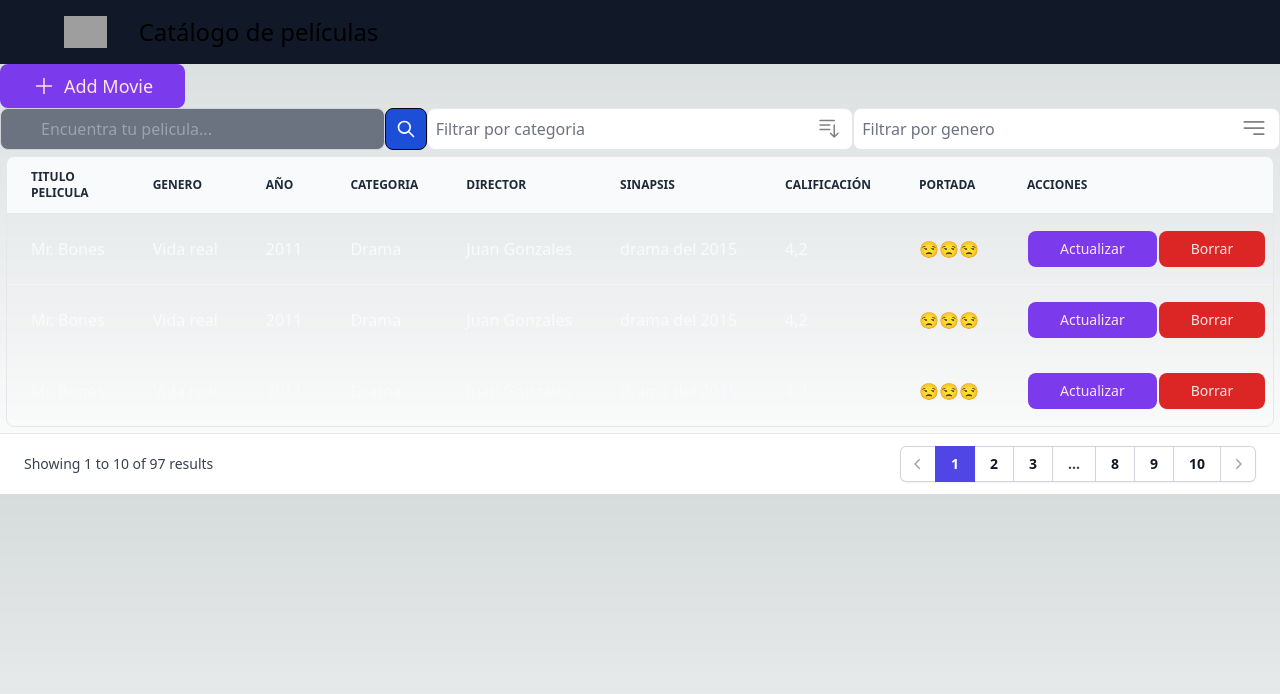
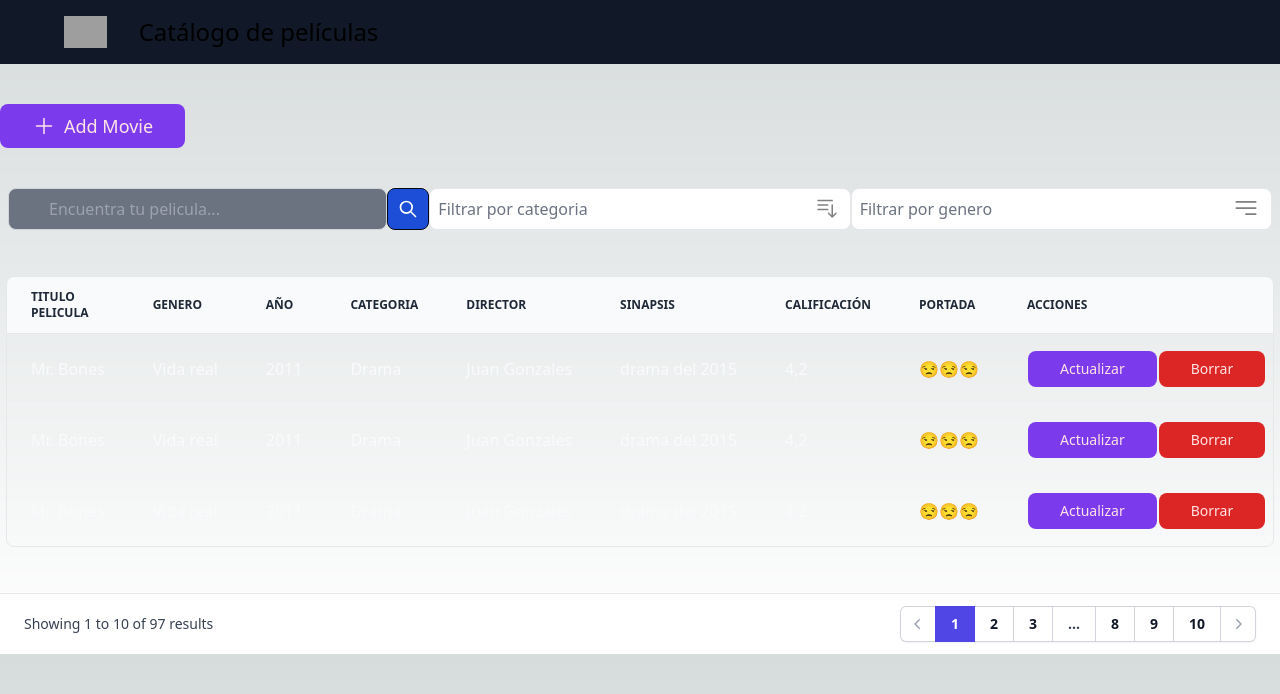
Before and after one commit to Trycatch-tv/team17-project7-frontend, a Next.js app: page / in a window 1280 px wide. Shown: the top 694 px of the page. Built offline with nearby package versions, Linux system fonts and the light colour scheme; grey boxes are pictures that could not be loaded.

Commit message:
Culminacion de maquetado para revision

```diff
--- a/src/pages/components/addMovie/Add.jsx
+++ b/src/pages/components/addMovie/Add.jsx
@@ -1,6 +1,6 @@
 export default function Add() {
     return (
-        <div>
+        <div className="mb-10">
             <button
                 type="button"
                 class="inline-flex items-center px-8 py-2 text-lg text-center rounded-lg text-rose-100 bg-violet-600 hover:bg-violet-500"
--- a/src/pages/components/main/main.jsx
+++ b/src/pages/components/main/main.jsx
@@ -1,7 +1,7 @@
 export default function Main() {
     return (
         <>
-        <div className="flex flex-col">
+        <div className="flex flex-col mb-10">
             <div className="overflow-x-auto">
                     <div className="p-1.5 w-full mx-auto inline-block align-middle">
                         <div className="overflow-hidden border rounded-lg">
--- a/src/pages/components/navbar/navbar.jsx
+++ b/src/pages/components/navbar/navbar.jsx
@@ -2,7 +2,7 @@ import { Disclosure } from '@headlessui/react'
 
 export default function Navbar() {
   return (
-    <Disclosure as="nav" className="bg-gray-900">
+    <Disclosure as="nav" className="bg-gray-900 mb-10">
       {({ open }) => (
         <>
           <div className="mx-auto max-w-7xl px-2 sm:px-6 lg:px-8">
--- a/src/pages/index.js
+++ b/src/pages/index.js
@@ -15,7 +15,7 @@ export default function Home() {
     <>
     <Navbar />
     <Add />
-    <div class="flex flex-nowrap">
+    <div class="flex flex-nowrap ml-2 mr-2 mb-10">
       <Movie />
       <Category  />
       <Gender />
```
